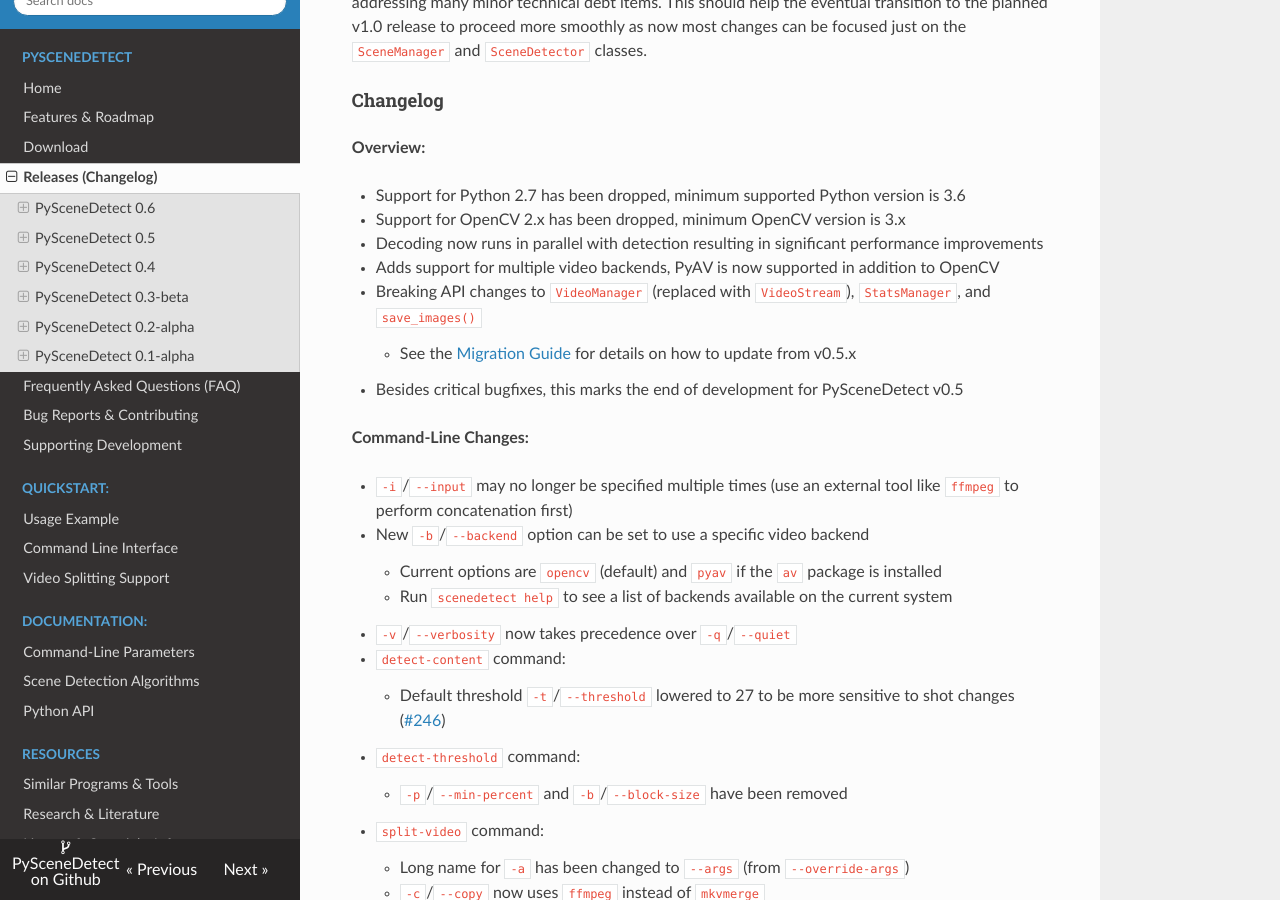
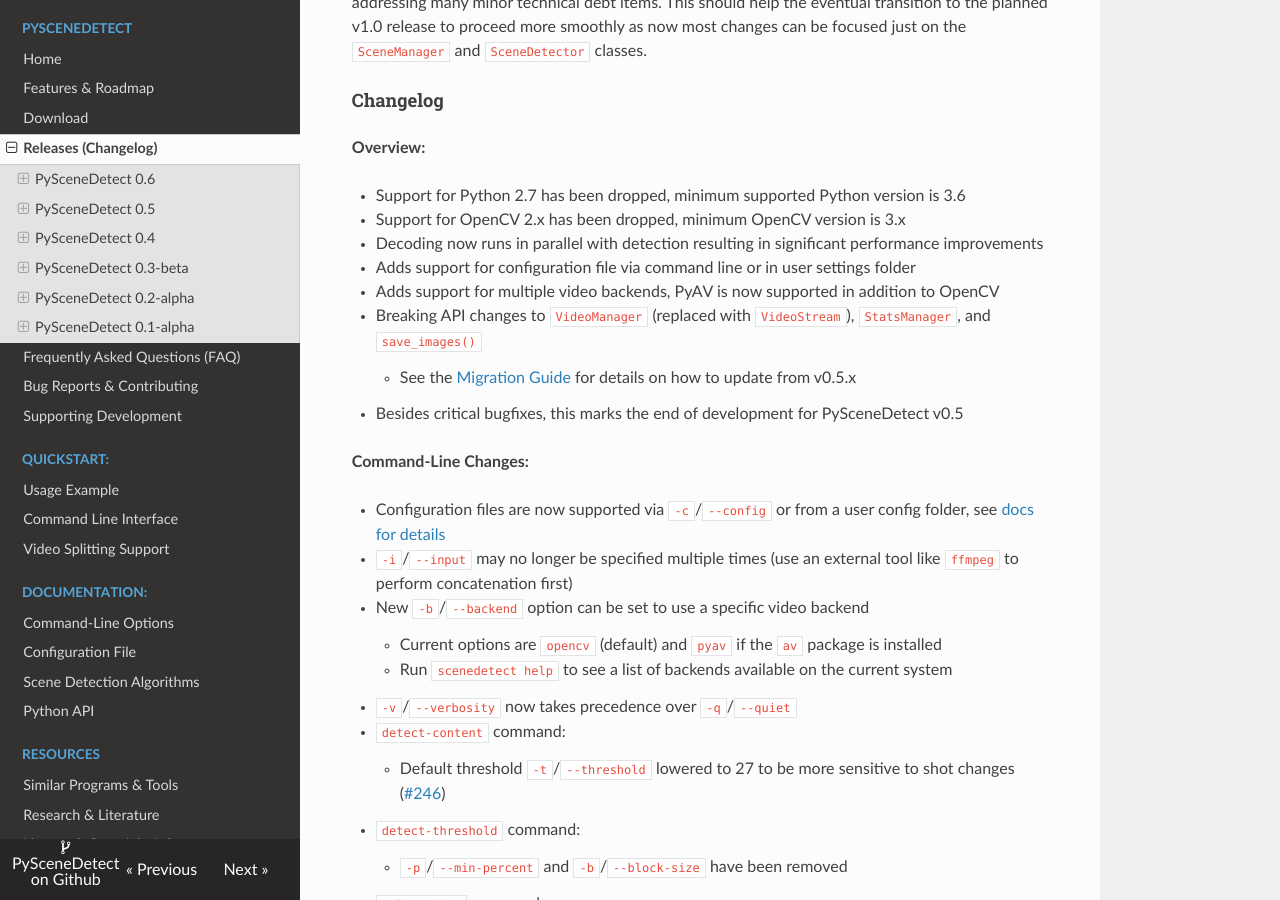
Before and after one commit to vovamushak/PySceneDetect, an MkDocs documentation site: the page built from docs/changelog.md, in a window 1280 px wide and 900 px high, scrolled down 491 px. Built offline with MkDocs 1.6.1, drawn with Linux system fonts in a browser that asks for light colours; nearby versions of some CDN libraries; old or Windows-style settings are respelled for this version of MkDocs; some of the changed text lies outside the part shown.

Commit message:
[config] Add docs for config file.

```diff
--- a/docs/changelog.md
+++ b/docs/changelog.md
@@ -19,6 +19,7 @@ The main goal of v0.6 was to simplify and stabalize the video input and statsfil
  * Support for Python 2.7 has been dropped, minimum supported Python version is 3.6
  * Support for OpenCV 2.x has been dropped, minimum OpenCV version is 3.x
  * Decoding now runs in parallel with detection resulting in significant performance improvements
+ * Adds support for configuration file via command line or in user settings folder
  * Adds support for multiple video backends, PyAV is now supported in addition to OpenCV
  * Breaking API changes to `VideoManager` (replaced with `VideoStream`), `StatsManager`, and `save_images()`
     * See the [Migration Guide](https://pyscenedetect.readthedocs.io/projects/Manual/en/v0.6/api/migration_guide.html) for details on how to update from v0.5.x
@@ -26,6 +27,7 @@ The main goal of v0.6 was to simplify and stabalize the video input and statsfil
 
 **Command-Line Changes:**
 
+ * Configuration files are now supported via `-c`/`--config` or from a user config folder, see [docs for details](TODO(v0.6))
  * `-i`/`--input` may no longer be specified multiple times (use an external tool like `ffmpeg` to perform concatenation first)
  * New `-b`/`--backend` option can be set to use a specific video backend
      * Current options are `opencv` (default) and `pyav` if the `av` package is installed
--- a/mkdocs.yml
+++ b/mkdocs.yml
@@ -4,7 +4,7 @@ site_author: "Brandon Castellano"
 
 repo_url: https://github.com/Breakthrough/PySceneDetect
 repo_name: "PySceneDetect on Github"
-copyright: 'Copyright &copy; 2014-2021 Brandon Castellano.  All rights reserved.<br />Licensed under BSD 3-Clause (see the <a href="https://github.com/Breakthrough/PySceneDetect/blob/master/LICENSE" alt="link to latest LICENSE file on Github">LICENSE file</a> for details).'
+copyright: 'Copyright &copy; 2014-2022 Brandon Castellano.  All rights reserved.<br />Licensed under BSD 3-Clause (see the <a href="https://github.com/Breakthrough/PySceneDetect/blob/master/LICENSE" alt="link to latest LICENSE file on Github">LICENSE file</a> for details).'
 
 theme: readthedocs
 google_analytics: ['UA-72551323-1', 'auto']
@@ -23,7 +23,8 @@ pages:
     - 'Command Line Interface': 'examples/usage.md'
     - 'Video Splitting Support': 'examples/video-splitting.md'
 - 'Documentation:':
-    - 'Command-Line Parameters': 'reference/command-line-params.md'
+    - 'Command-Line Options': 'reference/command-line.md'
+    - 'Configuration File': 'reference/config.md'
     - 'Scene Detection Algorithms': 'reference/detection-methods.md'
     - 'Python API': 'reference/python-api.md'
 - 'Resources':
```
Also changed, not shown: README.md (+2 -1 lines), docs/examples/usage.md (+2 -1 lines), docs/reference/config.md (added, +51 -0 lines), docs/img/goldeneye-stats.png (added).
